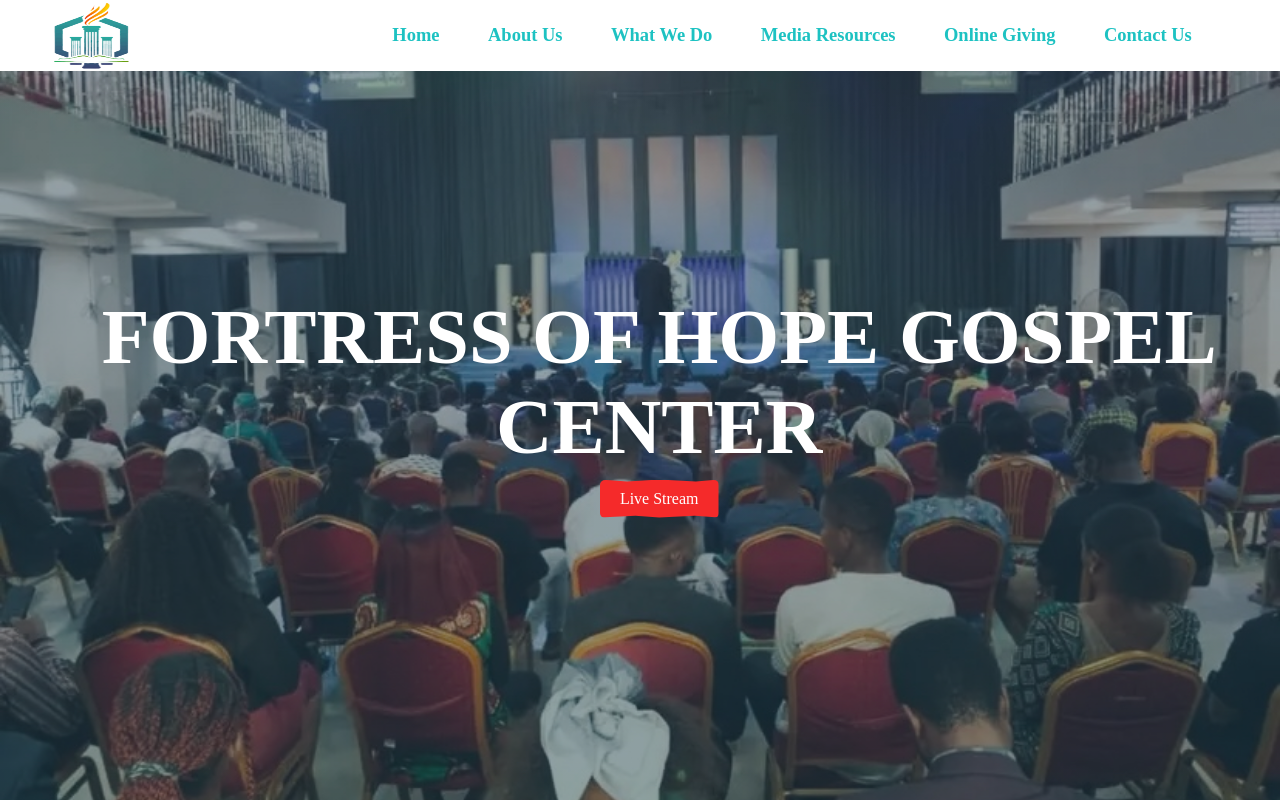
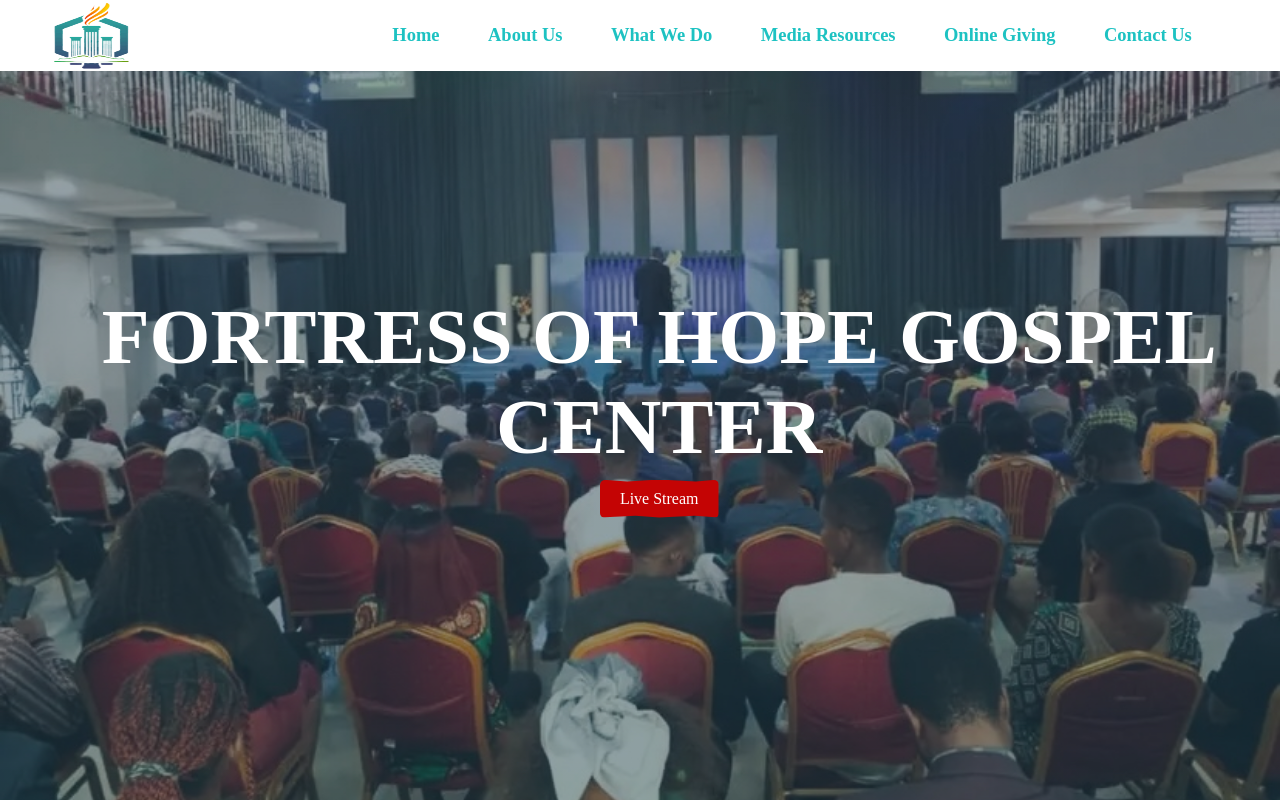
Before and after one commit to Iydeejames/Fortress-of-hope, a React (Create React App) app: page / in a window 1280 px wide. Shown: the top 802 px of the page. Built offline with nearby package versions, Linux system fonts and the light colour scheme.

Commit message:
Update App.css

```diff
--- a/src/App.css
+++ b/src/App.css
@@ -164,11 +164,11 @@ body {
   padding: 10px 20px;
   font-family: 'Times New Roman', Times, serif;
   font-size: 16px;
-  background-color:  rgb(245, 42, 42);
+  background-color: rgb(196, 4, 4);
   color: #fff;
   border: none;
   border-radius: 5px;
-  cursor: pointer;
+  cursor: pointer; /* Cursor set to pointer */
   margin-bottom: 45px;
   transition: background-color 0.3s ease;
   clip-path: polygon(
@@ -186,7 +186,7 @@ body {
 }
 
 .hero-button:hover {
-  background-color: #aaa;
+  background-color: #aaa; /* Background color changes on hover */
 }
 
 
```
